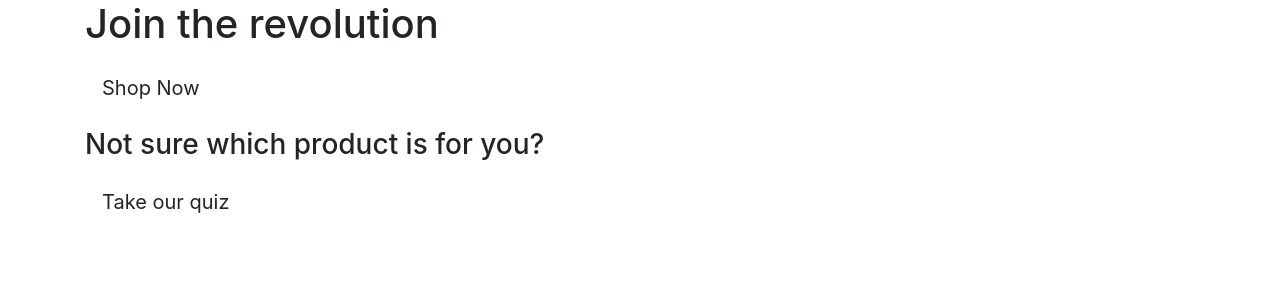
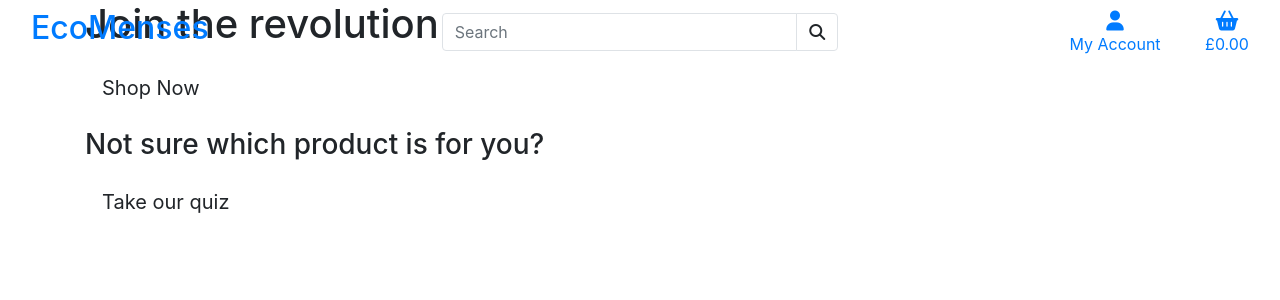
Before and after one commit to DeannaCarina/EcoMenses, a Django app: page / in a window 1280 px wide. Shown: the top 300 px of the page. Run offline with Django 3.2, Linux system fonts and the light colour scheme; some libraries are stand-ins or nearby versions.

Commit message:
add: Main page header

```diff
--- a/home/templates/home/index.html
+++ b/home/templates/home/index.html
@@ -5,6 +5,13 @@
 {% block content %}
 
 {% block page_header %}
+
+<div class="container header-container">
+    <div class="row">
+        <div class="col"></div>
+    </div>
+</div>
+
 {% endblock %}
 
 <div class="container h-100">
--- a/templates/base.html
+++ b/templates/base.html
@@ -64,13 +64,72 @@
 </head>
 
 <body>
-    <header class="container-fluid fixed-top"></header>
+  <header class="container-fluid fixed-top">
+    <div class="row">
+      <div class="col-12 col-lg-4 my-auto py-1 py-lg-0 text-center text-lg-left">
+        <a href="#" class="nav-link"><h2>EcoMenses</h2></a>
+      </div>
+      <div class="col-12 col-lg-4 my-auto py-1 py-lg-0 text-center text-lg-left">
+        <form method="GET" action="">
+          <div class="input-group w-100">
+              <input class="form-control border rounded-50" type="text" name="q" placeholder="Search">
+              <div class="input-group-append">
+                  <button class="form-control btn border rounded-50" type="submit">
+                      <span class="icon">
+                          <i class="fas fa-search"></i>
+                      </span>
+                  </button>
+              </div>
+          </div>
+      </form>
+      </div>
+      <div class="col-12 col-lg-4 my-auto py-1 py-lg-0 text-center text-lg-left">
+        <ul class="list-inline list-unstyled text-center text-lg-right my-0">
+          <li class="list-inline-item dropdown">
+              <a class="text-black nav-link" href="#" id="user-options" data-toggle="dropdown" aria-haspopup="true" aria-expanded="false">
+                  <div class="text-center">
+                      <div><i class="fas fa-user fa-lg"></i></div>
+                      <p class="my-0">My Account</p>
+                  </div>
+              </a>
+              <div class="dropdown-menu border-0" aria-labelledby="user-options">
+                  {% if request.user.is_authenticated %}
+                      {% if request.user.is_superuser %}
+                          <a href="" class="dropdown-item">Product Management</a>
+                      {% endif %}
+                      <a href="" class="dropdown-item">My Profile</a>
+                      <a href="{% url 'account_logout' %}" class="dropdown-item">Logout</a>
+                  {% else %}
+                      <a href="{% url 'account_signup' %}" class="dropdown-item">Register</a>
+                      <a href="{% url 'account_login' %}" class="dropdown-item">Login</a>
+                  {% endif %}
+              </div>
+          </li>
+          <li class="list-inline-item">
+              <a class="{% if grand_total %}text-info font-weight-bold{% else %}text-black{% endif %} nav-link" href="">
+                  <div class="text-center">
+                      <div><i class="fa-solid fa-basket-shopping fa-lg"></i></div>
+                      <p class="my-0">
+                          {% if grand_total %}
+                              £{{ grand_total|floatformat:2 }}
+                          {% else %}
+                              £0.00
+                          {% endif %}
+                      </p>
+                  </div>
+              </a>
+          </li>
+      </ul>
+      </div>
+    </div>
+  </header>
 
     {% if messages %}
         <div class="message-container"></div>
     {% endif %}
 
     {% block page_header %}
+
     {% endblock %}
 
     {% block content %}
```
